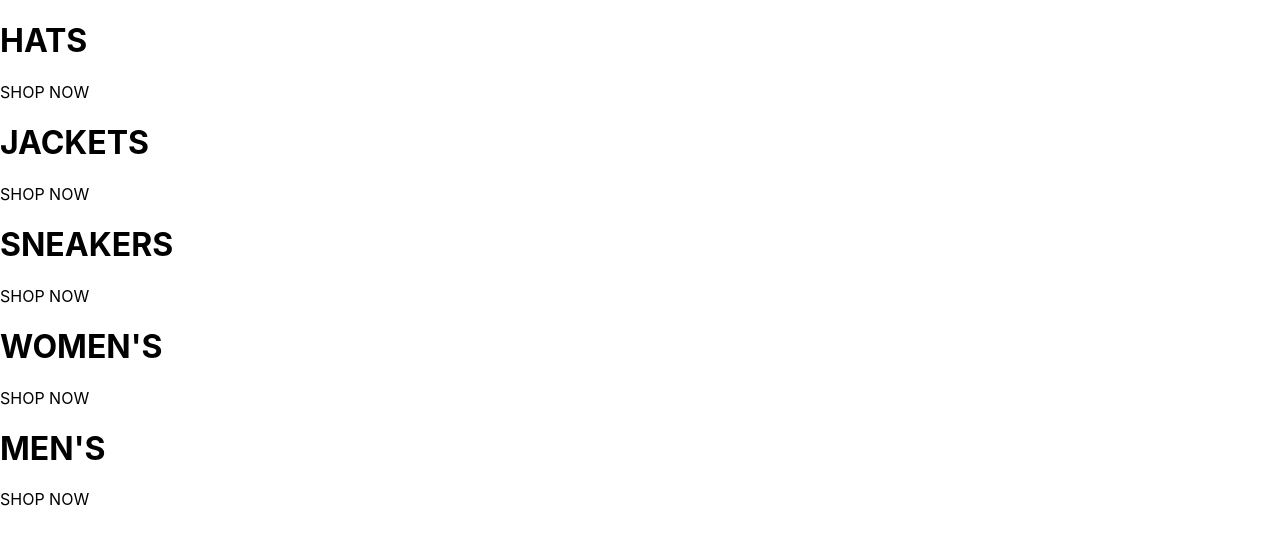
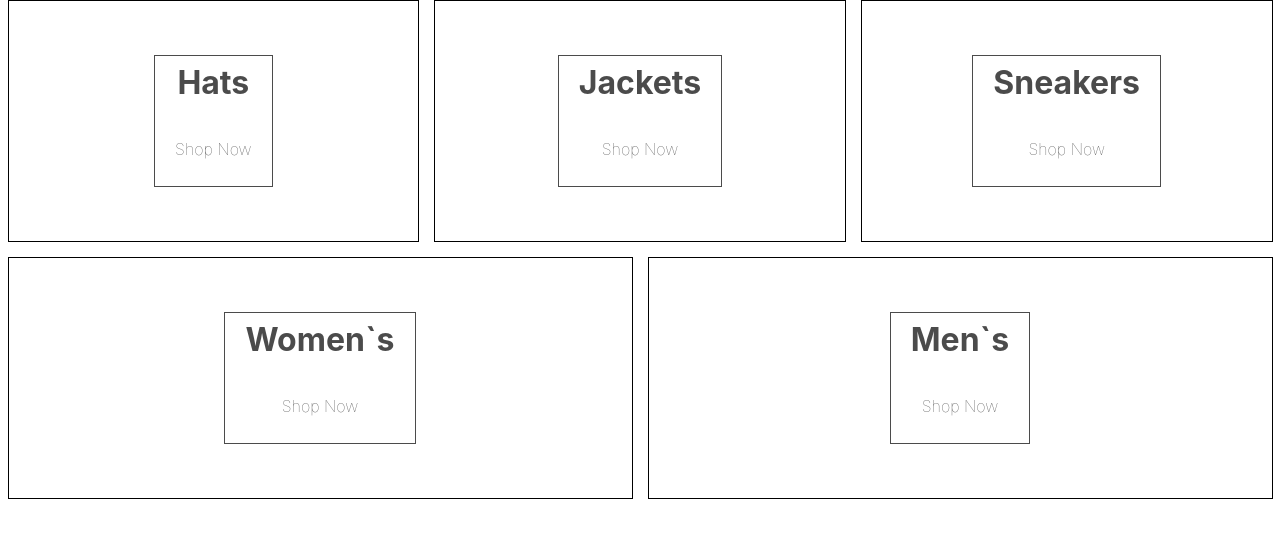
Before and after one commit to resmigit/crown-your-style, a React (Create React App) app: page / in a window 1280 px wide. Shown: the top 544 px of the page. Built offline with nearby package versions, Linux system fonts and the light colour scheme.

Commit message:
lesson2 changes

```diff
--- a/package.json
+++ b/package.json
@@ -9,6 +9,7 @@
     "react": "^18.2.0",
     "react-dom": "^18.2.0",
     "react-scripts": "5.0.1",
+    "sass": "^1.56.1",
     "web-vitals": "^2.1.4"
   },
   "scripts": {
--- a/src/App.js
+++ b/src/App.js
@@ -1,43 +1,43 @@
-
+import './categories.styles.scss';
 
 const App=()=> {
+  const categories = [
+    {
+      id:1,
+      title: 'Hats'
+    },
+    {
+      id:2,
+      title: 'Jackets'
+    },
+    {
+      id:3,
+      title: 'Sneakers'
+    },
+    {
+      id:4,
+      title: 'Women`s'
+    },
+    {
+      id:5,
+      title: 'Men`s'
+    }
+  ];
   return (
-    <div className="categories-container">
-      <div className="category-container">
-          {/* <img></img> */}
-          <div className="category-body-container">
-            <h1>HATS</h1>
-            <p>SHOP NOW</p>
+    <div className='categories-container'>
+    {
+      categories.map(({id,title})=>(
+          <div key ={id} className='category-container'>
+            <div className='background-image'></div>
+            {/* <img></img> */}
+            <div className='category-body-container'>
+              <h1>{title}</h1>
+              <p>Shop Now</p>
+            </div>
           </div>
-      </div>
-      <div className="category-container">
-          {/* <img></img> */}
-          <div className="category-body-container">
-            <h1>JACKETS</h1>
-            <p>SHOP NOW</p>
-          </div>
-      </div>
-      <div className="category-container">
-          {/* <img></img> */}
-          <div className="category-body-container">
-            <h1>SNEAKERS</h1>
-            <p>SHOP NOW</p>
-          </div>
-      </div>
-      <div className="category-container">
-          {/* <img></img> */}
-          <div className="category-body-container">
-            <h1>WOMEN'S</h1>
-            <p>SHOP NOW</p>
-          </div>
-      </div>
-      <div className="category-container">
-          {/* <img></img> */}
-          <div className="category-body-container">
-            <h1>MEN'S</h1>
-            <p>SHOP NOW</p>
-          </div>
-      </div>
+        )
+      )
+    }
     </div>
   );
 }
--- /dev/null
+++ b/src/categories.styles.scss
@@ -0,0 +1,77 @@
+.categories-container {
+    width: 100%;
+    display: flex;
+    flex-wrap: wrap;
+    justify-content: space-between;
+  }
+
+  .category-container {
+    min-width: 30%;
+    height: 240px;
+    flex: 1 1 auto;
+    display: flex;
+    align-items: center;
+    justify-content: center;
+    border: 1px solid black;
+    margin: 0 7.5px 15px;
+    overflow: hidden;
+
+    &:hover {
+      cursor: pointer;
+
+      & .background-image {
+        transform: scale(1.1);
+        transition: transform 6s cubic-bezier(0.25, 0.45, 0.45, 0.95);
+      }
+
+      & .category-body-container {
+        opacity: 0.9;
+      }
+    }
+
+    &.large {
+      height: 380px;
+    }
+
+    &:first-child {
+      margin-right: 7.5px;
+    }
+
+    &:last-child {
+      margin-left: 7.5px;
+    }
+
+    .background-image {
+      width: 100%;
+      height: 100%;
+      background-size: cover;
+      background-position: center;
+    }
+
+    .category-body-container {
+      height: 90px;
+      padding: 20px 20px;
+      display: flex;
+      flex-direction: column;
+      align-items: center;
+      justify-content: center;
+      border: 1px solid black;
+      background-color: white;
+      opacity: 0.7;
+      position: absolute;
+
+      h2 {
+        font-weight: bold;
+        margin: 0 6px 0;
+        font-size: 20px;
+        color: #4a4a4a;
+        padding-top:5px;
+      }
+
+      p {
+        font-weight: lighter;
+        font-size: 16px;
+        padding-bottom:25px;
+      }
+    }
+  }
```
Also changed, not shown: 1 other file (tests, documents, lock files or other folders).
